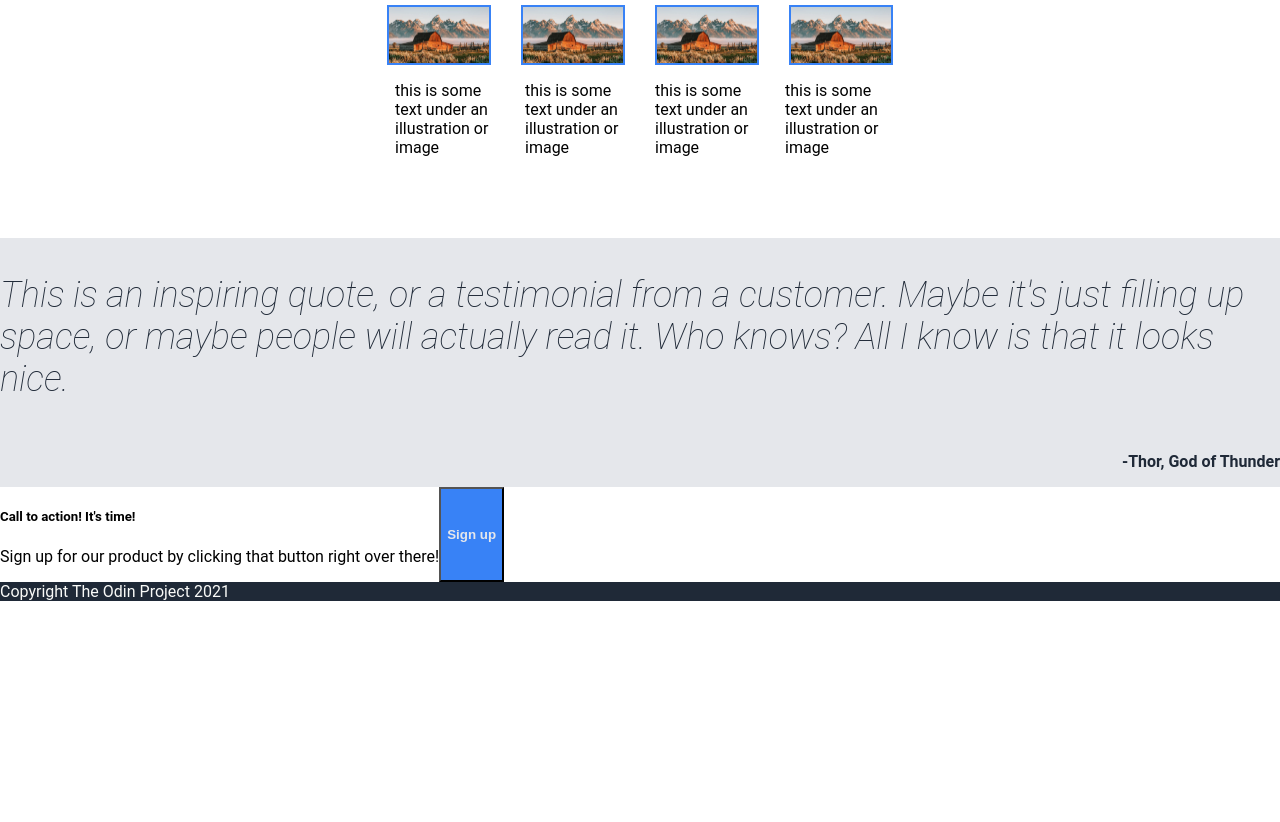
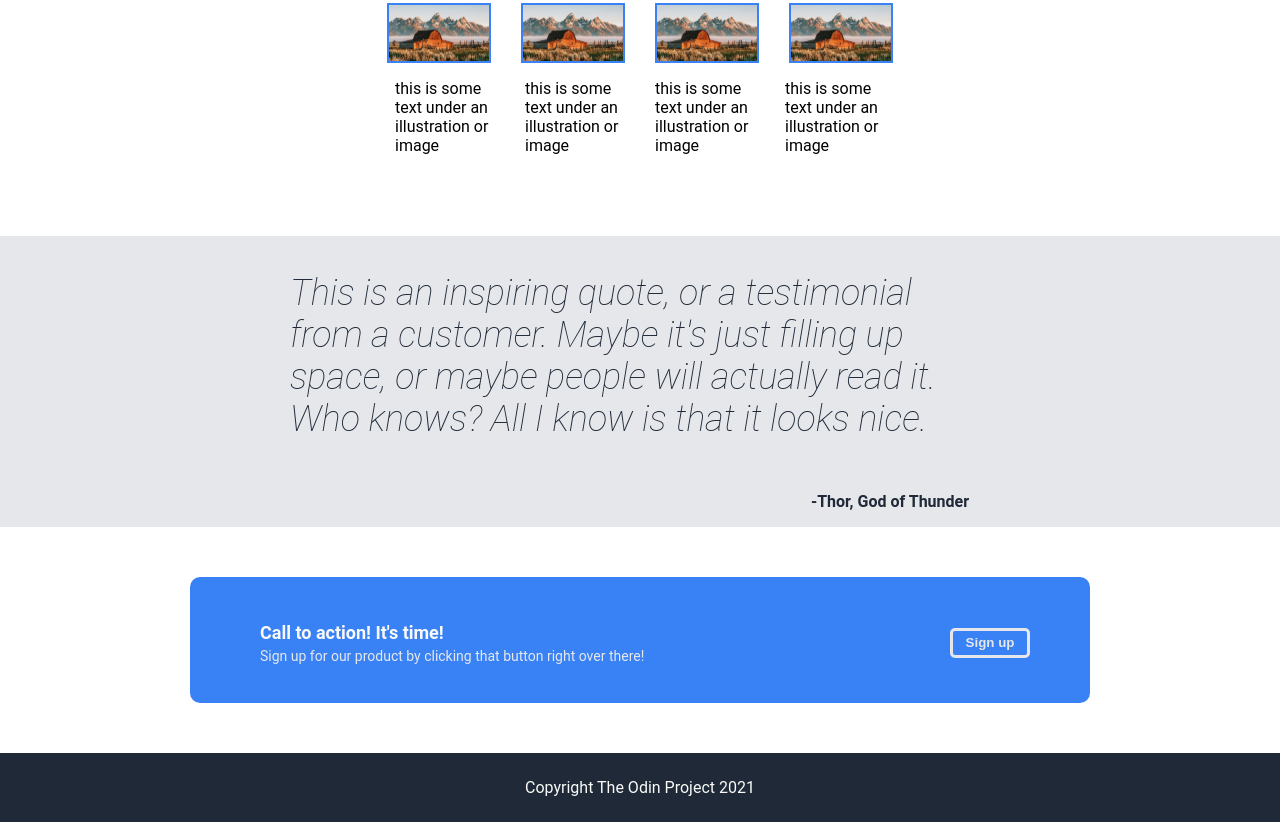
Before and after one commit to matthewzeit/Project-Landing-Page, a plain HTML site: page index.html in a window 1280 px wide. Shown: the part 627-1449 px from the top of the page. Before the commit the page ends 1228 px from the top, so only its background shows below. Drawn offline with Linux system fonts and the light colour scheme.

Commit message:
Further edited style.css to complete the website, slightly edited index.html.

```diff
--- a/index.html
+++ b/index.html
@@ -44,12 +44,14 @@
             <p class="container3-Thor">-Thor, God of Thunder</p>
         </div>
     </div>
-    <div class="container4">
-        <div class="container4-1">
-            <h5>Call to action! It's time!</h5>
-            <p>Sign up for our product by clicking that button right over there!</p>
+    <div class="container4-0">
+        <div class="container4">
+            <div class="container4-1">
+                <h5>Call to action! It's time!</h5>
+                <p class="container4-p">Sign up for our product by clicking that button right over there!</p>
+            </div>
+            <button class="button4">Sign up</button>
         </div>
-        <button>Sign up</button>
     </div>
     <footer>Copyright The Odin Project 2021</footer>
 </body>
--- a/style.css
+++ b/style.css
@@ -18,12 +18,12 @@ header {
 .links {
     display: flex;
     gap: 15px;
-    margin-right: 60px;
+    padding-right: 60px;
 }
 
 .Logo {
    font-size: 24px;
-   margin-left: 60px;
+   padding-left: 60px;
 }
 
 a {
@@ -47,8 +47,6 @@ a {
     display: flex;
     color: #f9faf8;
     background-color: #1F2937;
-    justify-content: center;
-    gap: 60px;
     padding-bottom: 100px;
 }
 
@@ -72,6 +70,19 @@ a {
 
 .container4 {
     display: flex;
+    background-color: #3882F6;
+    width: 800px;
+    margin-top: 50px;
+    margin-bottom: 50px;
+    margin-left: 50px;
+    margin-right: 50px;
+    justify-content: space-between;
+    align-items: center;
+    border-radius: 10px;
+    padding-top: 15px;
+    padding-right: 60px;
+    padding-left: 40px;
+    padding-bottom: 25px;
 }
 
 .container1-title {
@@ -91,11 +102,17 @@ button {
     background-color: #3882F6;
     color: #E5E7EB;
     font-weight: 700;
+    border-radius: 5px;
+    border: #1F2937;
 }
 
 footer {
     background-color: #1F2937;
     color: #f9faf8;
+    display: flex;
+    justify-content: center;
+    padding-top: 25px;
+    padding-bottom: 25px;
 }
 
 .container3 {
@@ -107,12 +124,13 @@ footer {
     font-size: 36px;
     font-weight: 100;
     font-style: italic;
+    width: 700px;
 }
 
 .container3-Thor {
     color: #1F2937;
-    align-self: flex-end;
     font-weight: 700;
+    padding-left: 500px;
 }
 
 .container2-header {
@@ -130,4 +148,32 @@ footer {
 .container3-1 {
     display: flex;
     flex-direction: column;
+    align-items: center;
 }
+
+.container4-0 {
+    display: flex;
+    justify-content: center;
+}
+
+h5 {
+    color: #f9faf8;
+    font-size: 18px;
+}
+
+.container4-p {
+    color: #E5E7EB;
+    margin-top: -25px;
+    font-size: 14px;
+}
+
+.button4 {
+    height: 30px;
+    width: 80px;
+    border: solid #E5E7EB;
+    margin-top: 15px;
+}
+
+.container4-1 {
+    padding-left: 30px;
+}
```
